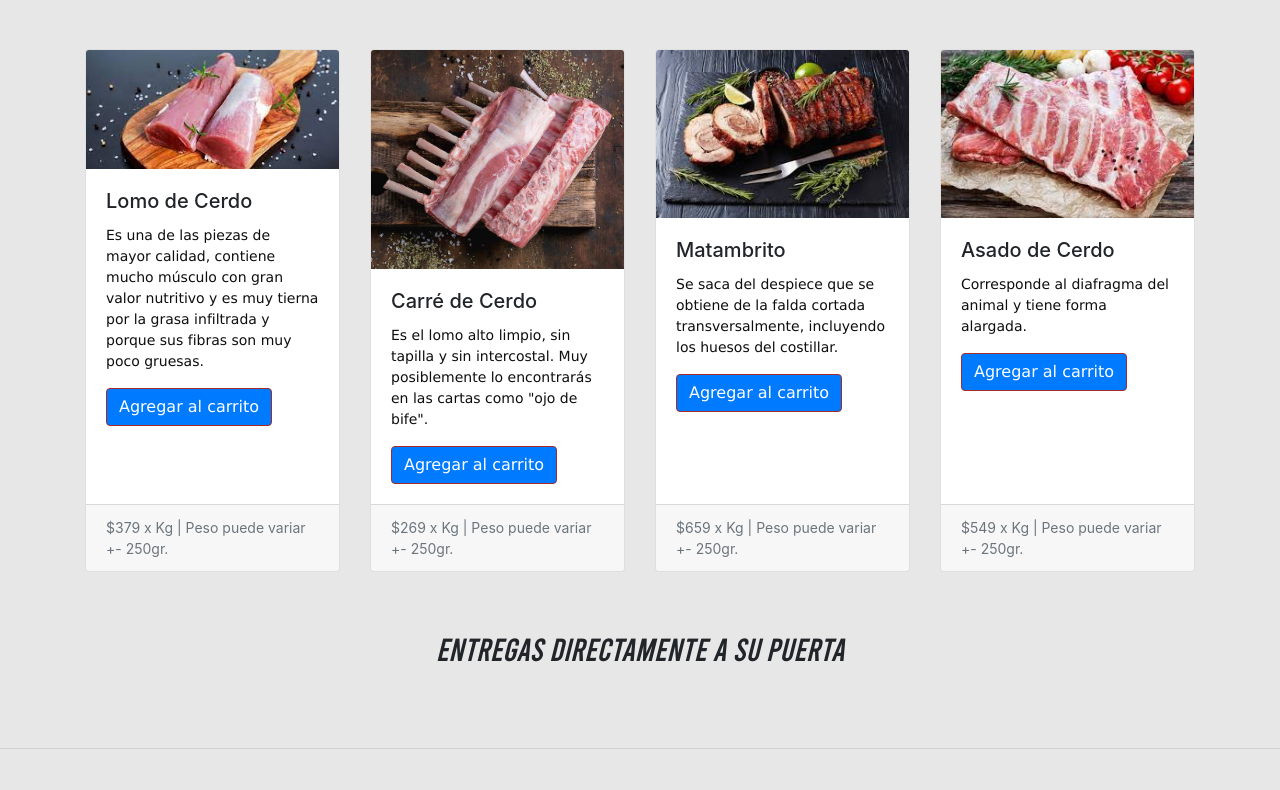
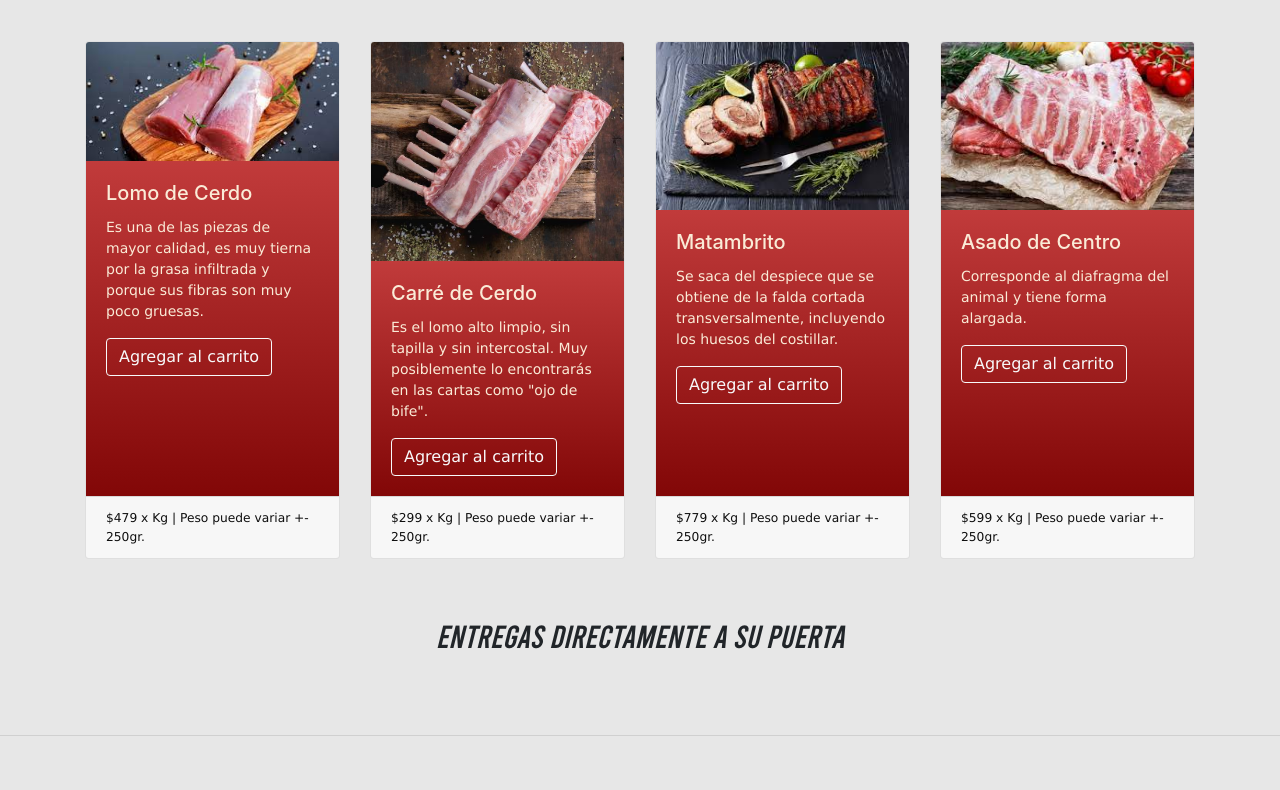
Before and after one commit to fernandofc21/miAsado.com, a website: page pages/cerdo.html in a window 1280 px wide. Shown: the part 195-985 px from the top of the page. Drawn offline with nearby package versions, Linux system fonts and the light colour scheme.

Commit message:
Agregando mejoras al proyecto

```diff
--- a/pages/cerdo.html
+++ b/pages/cerdo.html
@@ -40,10 +40,6 @@
                 <a class="nav-link" href="contacto.html">Contacto</a>
             </li>
         </ul>
-        <form class="form-inline my-2 my-lg-0">
-            <input class="form-control mr-sm-2" type="search" placeholder="Buscar" aria-label="Search">
-            <button class="btn btn-outline-success my-2 my-sm-0" type="submit">Buscar</button>
-        </form>
         </div>
     </nav>
 
@@ -54,58 +50,51 @@
         </div>
     </div>
 
-    <div class="container">
-        <div class="row row-cols-1 row-cols-md-4 g-4">
-            <div class="col">
-                <div class="card h-100">
-                    <img src="../assets/img/lomocerdo.jpg" class="card-img-top" alt="...">
-                    <div class="card-body">
-                        <h5 class="card-title">Lomo de Cerdo</h5>
-                        <p class="card-text">Es una de las piezas de mayor calidad, contiene mucho músculo con gran valor nutritivo y es muy tierna por la grasa infiltrada y porque sus fibras son muy poco gruesas. </p>
-                        <a href="#" class="btn btn-primary">Agregar al carrito</a>
+
+    <div class="container animacion">
+        <div class="card-deck">
+            <div class="card animacionCard">
+              <a href="#"><img src="../assets/img/lomocerdo.jpg" class="card-img-top" alt="lomo porcino"></a>
+              <div class="card-body degradado">
+                <h5 class="card-title h5ColorBlanco">Lomo de Cerdo</h5>
+                <p class="card-text pColorBlanco">Es una de las piezas de mayor calidad, es muy tierna por la grasa infiltrada y porque sus fibras son muy poco gruesas.</p>
+                <a href="#" class="btn btn-outline-light">Agregar al carrito</a>
               </div>
               <div class="card-footer">
-                        <small class="text-muted"> $379 x Kg | Peso puede variar +- 250gr.</small>
+                <p class="card-text"><small class="">$479 x Kg | Peso puede variar +- 250gr. </small></p>
               </div>
             </div>
-            </div>
-            <div class="col">
-            <div class="card h-100">
-                <img src="../assets/img/carrecerdo.jpg" class="card-img-top" alt="...">
-                <div class="card-body">
-                    <h5 class="card-title">Carré de Cerdo</h5>
-                    <p class="card-text">Es el lomo alto limpio, sin tapilla y sin intercostal. Muy posiblemente lo encontrarás en las cartas como "ojo de bife".</p>
-                    <a href="#" class="btn btn-primary">Agregar al carrito</a>
+            <div class="card animacionCard">
+              <a href="pages/cerdo.html"><img src="../assets/img/carrecerdo.jpg" class="card-img-top" alt="carre cerdo"></a>
+              <div class="card-body degradado">
+                <h5 class="card-title h5ColorBlanco">Carré de Cerdo</h5>
+                <p class="card-text pColorBlanco">Es el lomo alto limpio, sin tapilla y sin intercostal. Muy posiblemente lo encontrarás en las cartas como "ojo de bife".</p>
+                <a href="#" class="btn btn-outline-light">Agregar al carrito</a>
              </div>
               <div class="card-footer">
-                    <small class="text-muted">$269 x Kg | Peso puede variar +- 250gr.</small>
+                <p class="card-text"><small class="">$299 x Kg | Peso puede variar +- 250gr. </small></p>
               </div>
             </div>
-            </div>
-            <div class="col">
-            <div class="card h-100">
-                <img src="../assets/img/matambritocerdo.jpg" class="card-img-top" alt="...">
-                <div class="card-body">
-                    <h5 class="card-title">Matambrito</h5>
-                    <p class="card-text">Se saca del despiece que se obtiene de la falda cortada transversalmente, incluyendo los huesos del costillar.</p>
-                    <a href="#" class="btn btn-primary">Agregar al carrito</a>
+            <div class="card animacionCard">
+              <a href="pages/hamburguesas.html"><img src="../assets/img/matambritocerdo.jpg" class="card-img-top" alt="matambrito"></a>
+              <div class="card-body degradado">
+                <h5 class="card-title h5ColorBlanco">Matambrito</h5>
+                <p class="card-text pColorBlanco">Se saca del despiece que se obtiene de la falda cortada transversalmente, incluyendo los huesos del costillar. </p>
+                <a href="#" class="btn btn-outline-light">Agregar al carrito</a>
               </div>
               <div class="card-footer">
-                    <small class="text-muted">$659 x Kg | Peso puede variar +- 250gr.</small>
+                <p class="card-text"><small class="">$779 x Kg | Peso puede variar +- 250gr. </small></p>
               </div>
             </div>
-            </div>
-            <div class="col">
-                <div class="card h-100">
-                    <img src="../assets/img/asadocerdo.jpg" class="card-img-top" alt="...">
-                    <div class="card-body">
-                        <h5 class="card-title">Asado de Cerdo</h5>
-                        <p class="card-text">Corresponde al diafragma del animal y tiene forma alargada.</p>
-                        <a href="#" class="btn btn-primary">Agregar al carrito</a>
+            <div class="card animacionCard">
+                <a href="pages/hamburguesas.html"><img src="../assets/img/asadocerdo.jpg" class="card-img-top" alt="asado cerdo"></a>
+                <div class="card-body degradado">
+                  <h5 class="card-title h5ColorBlanco">Asado de Centro</h5>
+                  <p class="card-text pColorBlanco">Corresponde al diafragma del animal y tiene forma alargada. </p>
+                  <a href="#" class="btn btn-outline-light">Agregar al carrito</a>
                 </div>
                 <div class="card-footer">
-                        <small class="text-muted">$549 x Kg | Peso puede variar +- 250gr.</small>
-                    </div>
+                    <p class="card-text"><small class="">$599 x Kg | Peso puede variar +- 250gr. </small></p>
                 </div>
           </div>
       </div>
--- a/scss/_navbar.scss
+++ b/scss/_navbar.scss
@@ -14,7 +14,6 @@
 
 nav li a:hover {
     background:map-get($paletaColores, vinotinto);
-    background:map-get($paletaColores, blanco);
   }
 
 li{
```
Also changed, not shown: cambios.txt (+10 -0 lines), index.html (+10 -6 lines), pages/contacto.html (+0 -4 lines), pages/hamburguesas.html (+23 -33 lines), pages/ubicacion.html (+0 -4 lines), pages/vacuno.html (+31 -42 lines), assets/img/banner.jpg, assets/img/banner3.jpg (added), assets/img/banner4.jpg (added), css/styless.css. Lines whose indentation alone changed are shown as unchanged.
